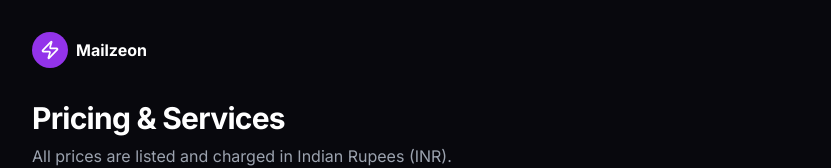
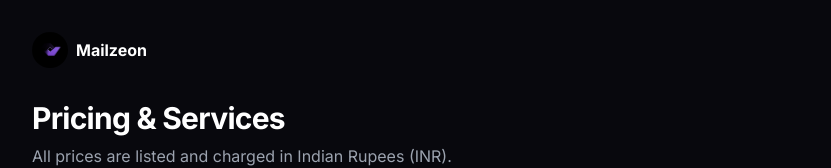
Before and after one commit to Mailzeon/Frontend, a Next.js app: page /pricing in a window 1280 px wide. Shown: the top 168 px of the page, without its empty margins (224-1055 px from the left). Built offline with nearby package versions, Linux system fonts and the light colour scheme; no server answers.

Commit message:
Update page.tsx

```diff
--- a/app/pricing/page.tsx
+++ b/app/pricing/page.tsx
@@ -1,4 +1,4 @@
-import { Zap, Mail, CheckCircle, IndianRupee } from 'lucide-react';
+import { Mail, CheckCircle, IndianRupee } from 'lucide-react';
 import Link from 'next/link';
 
 export const metadata = { title: 'Pricing & Services' };
@@ -37,9 +37,7 @@ export default async function PricingPage() {
     <div className="min-h-screen bg-[#08080D] p-4 md:p-8">
       <div className="max-w-3xl mx-auto space-y-8">
         <Link href="/login" className="flex items-center gap-2 w-fit">
-          <div className="w-9 h-9 rounded-xl bg-purple-600 flex items-center justify-center">
-            <Zap className="w-5 h-5 text-white" />
-          </div>
+          <img src="/icon-192.png" alt="Mailzeon" className="w-9 h-9 rounded-xl" />
           <span className="font-bold text-white">Mailzeon</span>
         </Link>
 
```
